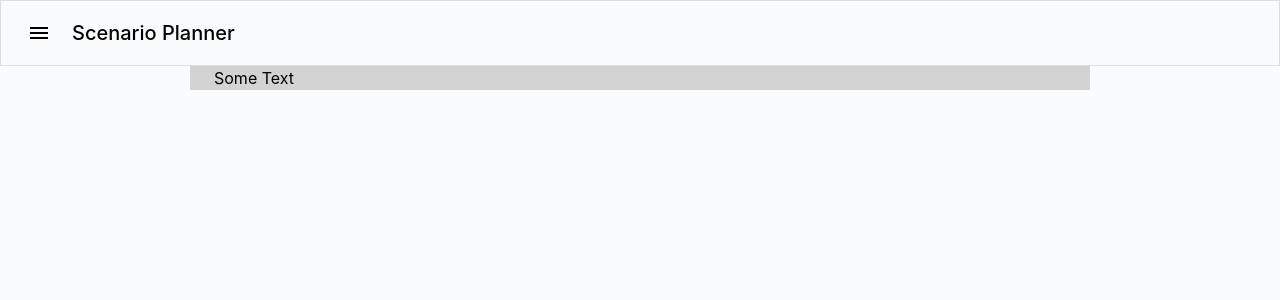
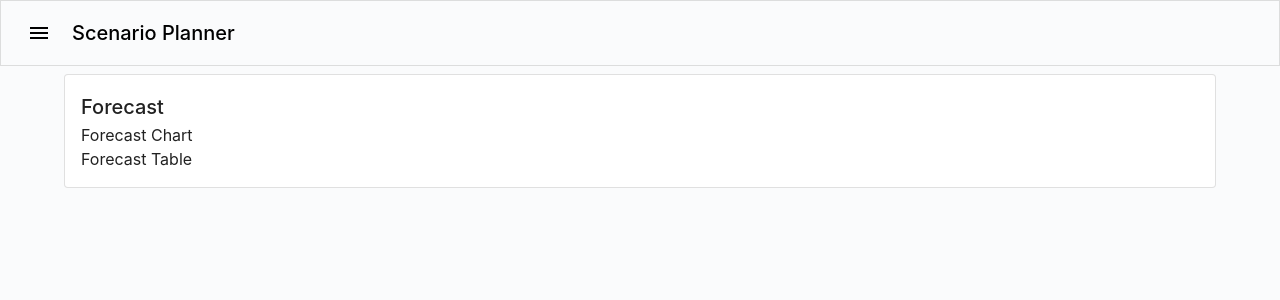
Before and after one commit to jperaino/scenario-planner, a React (Create React App) app: page / in a window 1280 px wide. Shown: the top 300 px of the page. Built offline with nearby package versions, Linux system fonts and the light colour scheme; the HTML template or start-up script is replaced by a standard one.

Commit message:
add forecast skeleton

```diff
--- a/package.json
+++ b/package.json
@@ -8,6 +8,7 @@
     "@fontsource/roboto": "^5.0.8",
     "@mui/icons-material": "^5.15.11",
     "@mui/material": "^5.15.11",
+    "@mui/x-charts": "^6.19.5",
     "@testing-library/jest-dom": "^5.17.0",
     "@testing-library/react": "^13.4.0",
     "@testing-library/user-event": "^13.5.0",
--- a/src/App.tsx
+++ b/src/App.tsx
@@ -1,13 +1,13 @@
-import React from "react";
 import "./App.css";
 
 // Import the functions you need from the SDKs you need
 import { initializeApp } from "firebase/app";
 import { getAnalytics } from "firebase/analytics";
-import { Container, ThemeProvider, Typography } from "@mui/material";
+import { ThemeProvider } from "@mui/material";
 import theme from "./theme";
-import MainContentContainer from "./layout/MainContentContainer";
-import MainAppBar from "./layout/MainAppBar";
+import MainContentContainer from "./components/layout/MainContentContainer";
+import MainAppBar from "./components/layout/MainAppBar";
+import ForecastSection from "./components/forecast/ForecastSection";
 // TODO: Add SDKs for Firebase products that you want to use
 // https://firebase.google.com/docs/web/setup#available-libraries
 
@@ -33,7 +33,7 @@ function App() {
       <div className="App">
         <MainAppBar />
         <MainContentContainer>
-          <Typography>Some Text</Typography>
+          <ForecastSection />
         </MainContentContainer>
       </div>
     </ThemeProvider>
--- /dev/null
+++ b/src/components/forecast/ForecastChart.tsx
@@ -0,0 +1,10 @@
+import { Typography } from "@mui/material";
+import React from "react";
+
+export interface ForecastChartProps {}
+
+const ForecastChart = ({}: ForecastChartProps) => {
+  return <Typography>Forecast Chart</Typography>;
+};
+
+export default ForecastChart;
--- /dev/null
+++ b/src/components/forecast/ForecastContext.tsx
@@ -0,0 +1,45 @@
+import React from "react";
+interface IForecastContext {
+  // Define outputs here
+}
+
+const ForecastContext = React.createContext<IForecastContext | undefined>(
+  undefined
+);
+const Provider = ForecastContext.Provider;
+const Consumer = ForecastContext.Consumer;
+
+export const useForecastContext = () => {
+  const args = React.useContext(ForecastContext);
+
+  if (!args) {
+    throw new Error(
+      "Cannot use this component outside of a valid Forecast context."
+    );
+  }
+
+  return args;
+};
+
+const ForecastContextProvider = (props: {
+  children: JSX.Element | JSX.Element[];
+}) => {
+  return (
+    <Provider
+      value={
+        {
+          // Add outputs here
+        }
+      }
+    >
+      {props.children}
+    </Provider>
+  );
+};
+
+export {
+  ForecastContext,
+  ForecastContextProvider,
+  Consumer as ForecastContextConsumer,
+};
+export default ForecastContext;
--- /dev/null
+++ b/src/components/forecast/ForecastSection.tsx
@@ -0,0 +1,21 @@
+import { Card, Typography } from "@mui/material";
+import React from "react";
+import { ForecastContextProvider } from "./ForecastContext";
+import ForecastChart from "./ForecastChart";
+import ForecastTable from "./ForecastTable";
+
+export interface ForecastSectionProps {}
+
+const ForecastSection = ({}: ForecastSectionProps) => {
+  return (
+    <ForecastContextProvider>
+      <Card sx={{ padding: 2 }}>
+        <Typography variant="h6">Forecast</Typography>
+        <ForecastChart />
+        <ForecastTable />
+      </Card>
+    </ForecastContextProvider>
+  );
+};
+
+export default ForecastSection;
--- /dev/null
+++ b/src/components/forecast/ForecastTable.tsx
@@ -0,0 +1,10 @@
+import { Typography } from "@mui/material";
+import React from "react";
+
+export interface ForecastTableProps {}
+
+const ForecastTable = ({}: ForecastTableProps) => {
+  return <Typography>Forecast Table</Typography>;
+};
+
+export default ForecastTable;
--- /dev/null
+++ b/src/components/forecast/forecast.interfaces.ts
@@ -0,0 +1,3 @@
+export interface ForecastValues {
+  values: number[];
+}
--- a/src/layout/MainContentContainer.tsx
+++ b/src/components/layout/MainContentContainer.tsx
@@ -1,12 +1,11 @@
-import { Box, Container, Typography } from "@mui/material";
-import React from "react";
+import { Container } from "@mui/material";
 
 export interface MainContentContainerProps {
   children: JSX.Element | JSX.Element[];
 }
 
 const MainContentContainer = ({ children }: MainContentContainerProps) => (
-  <Container maxWidth="md" sx={{ backgroundColor: "lightgray" }}>
+  <Container maxWidth="lg" sx={{ padding: 1 }}>
     {children}
   </Container>
 );
--- a/src/theme.tsx
+++ b/src/theme.tsx
@@ -32,6 +32,13 @@ const theme = createTheme({
   typography: {
     fontFamily: "inter",
   },
+  components: {
+    MuiCard: {
+      defaultProps: {
+        variant: "outlined",
+      },
+    },
+  },
 });
 
 export default theme;
```
Also changed, not shown: src/components/layout/MainAppBar.tsx (renamed from src/layout/MainAppBar.tsx, +1 -8 lines), 1 other file (tests, documents, lock files or other folders).
